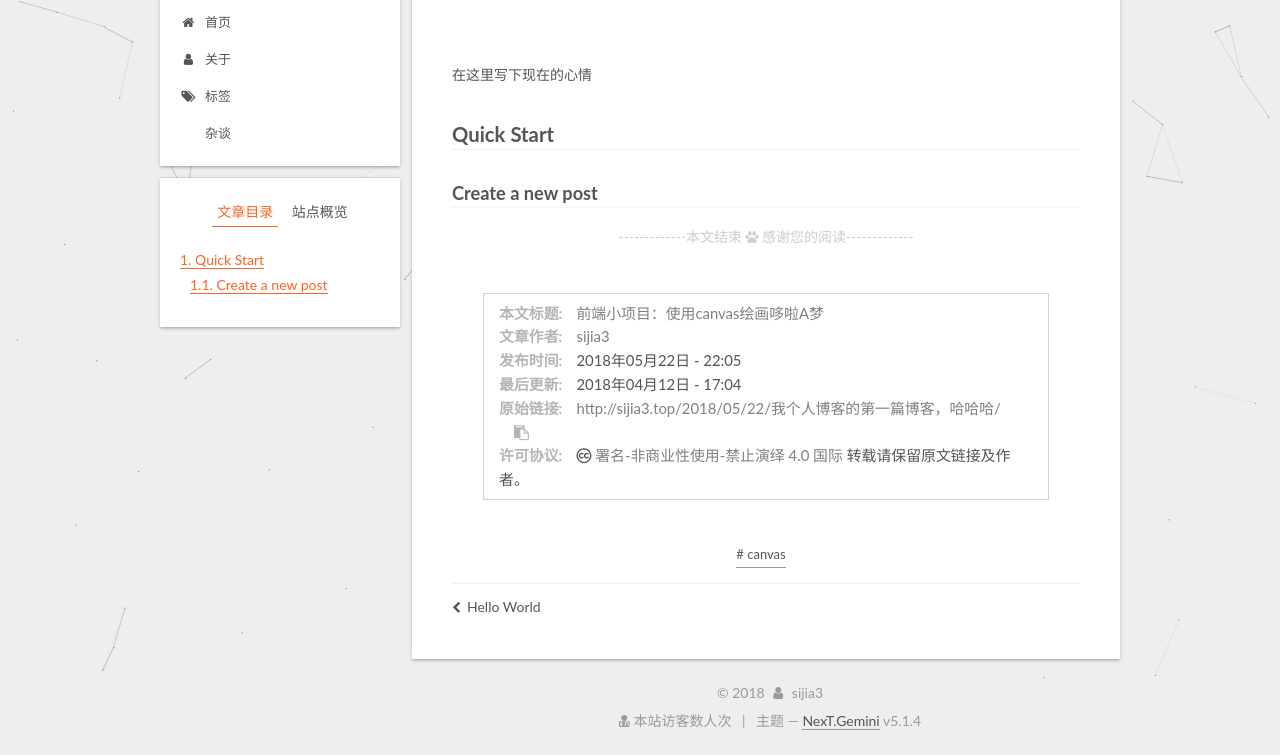
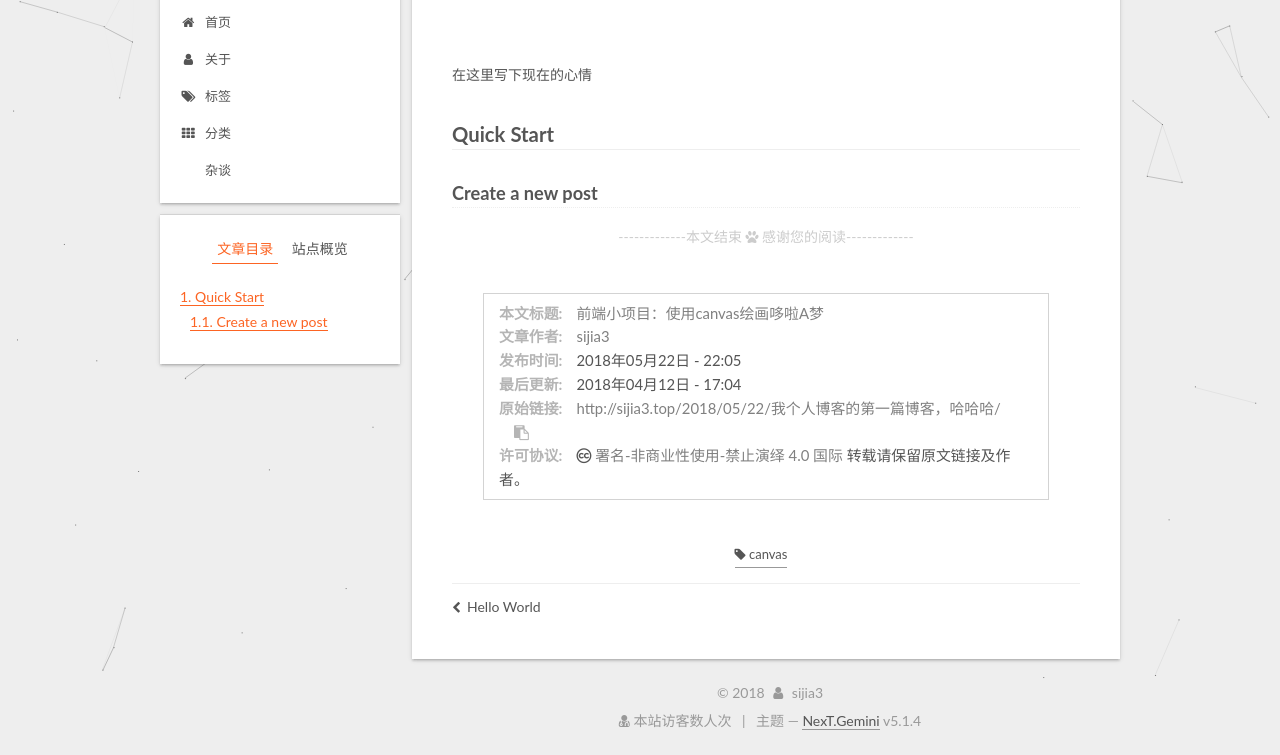
Before and after one commit to sijia3/sijia3.github.io, a plain HTML site: page 2018/05/22/我个人博客的第一篇博客，哈哈哈/index.html in a window 1280 px wide. Shown: the part 105-860 px from the top of the page. Drawn offline with nearby package versions, Linux system fonts and the light colour scheme; some packages are replaced by stand-ins of ours; a script that the page names is missing; some icons are missing.

Commit message:
Site updated: 2018-04-12 19:41:37

```diff
--- a/2018/05/22/我个人博客的第一篇博客，哈哈哈/index.html
+++ b/2018/05/22/我个人博客的第一篇博客，哈哈哈/index.html
@@ -217,6 +217,16 @@
         </li>
 
 
+        <li class="menu-item menu-item-categories">
+          <a href="/categories/" rel="section">
+
+              <i class="menu-item-icon fa fa-fw fa-th"></i> <br />
+
+            分类
+          </a>
+        </li>
+
+
         <li class="menu-item menu-item-something">
           <a href="/something/" rel="section">
 
@@ -414,7 +424,7 @@
 
         <div class="post-tags">
 
-            <a href="/tags/canvas/" rel="tag"># canvas</a>
+            <a href="/tags/canvas/" rel="tag"><i class="fa fa-tag"></i> canvas</a>
 
         </div>
 
--- a/css/main.css
+++ b/css/main.css
@@ -1874,7 +1874,7 @@
   width: 4px;
   height: 4px;
   border-radius: 50%;
-  background: #e19;
+  background: #5c8b3e;
 }
 .links-of-blogroll {
   font-size: 13px;
```
Also changed, not shown: 2018/04/11/hello-world/index.html (+10 -0 lines), archives/2018/04/index.html (+10 -0 lines), archives/2018/05/index.html (+10 -0 lines), archives/2018/index.html (+10 -0 lines), archives/index.html (+10 -0 lines), categories/前端/index.html (+10 -0 lines), index.html (+10 -0 lines), tags/canvas/index.html (+10 -0 lines).
